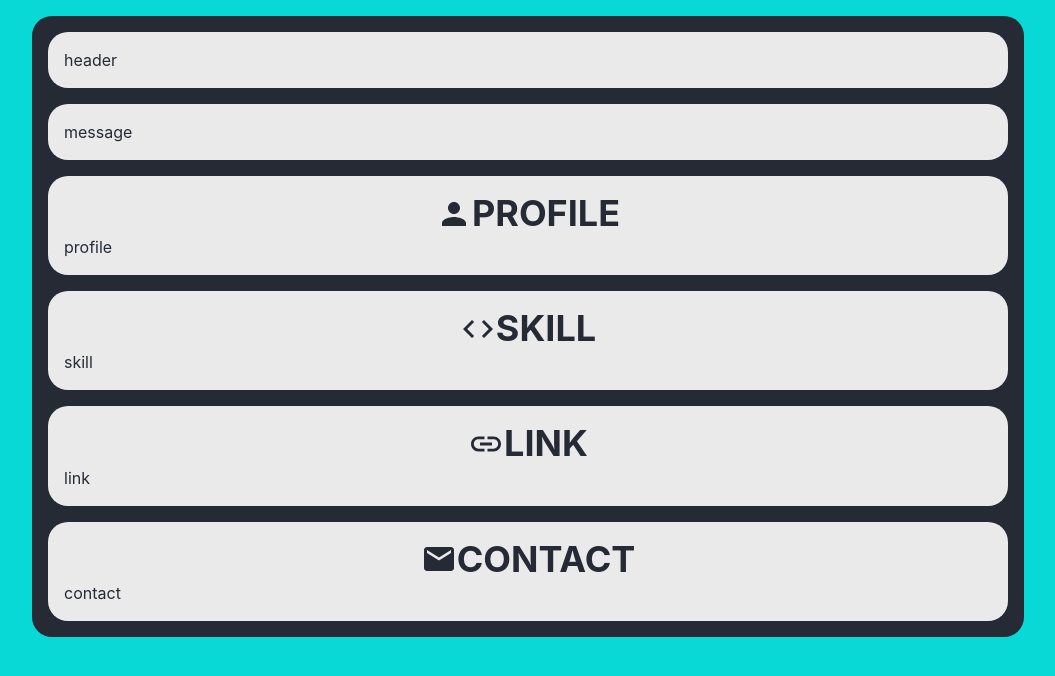
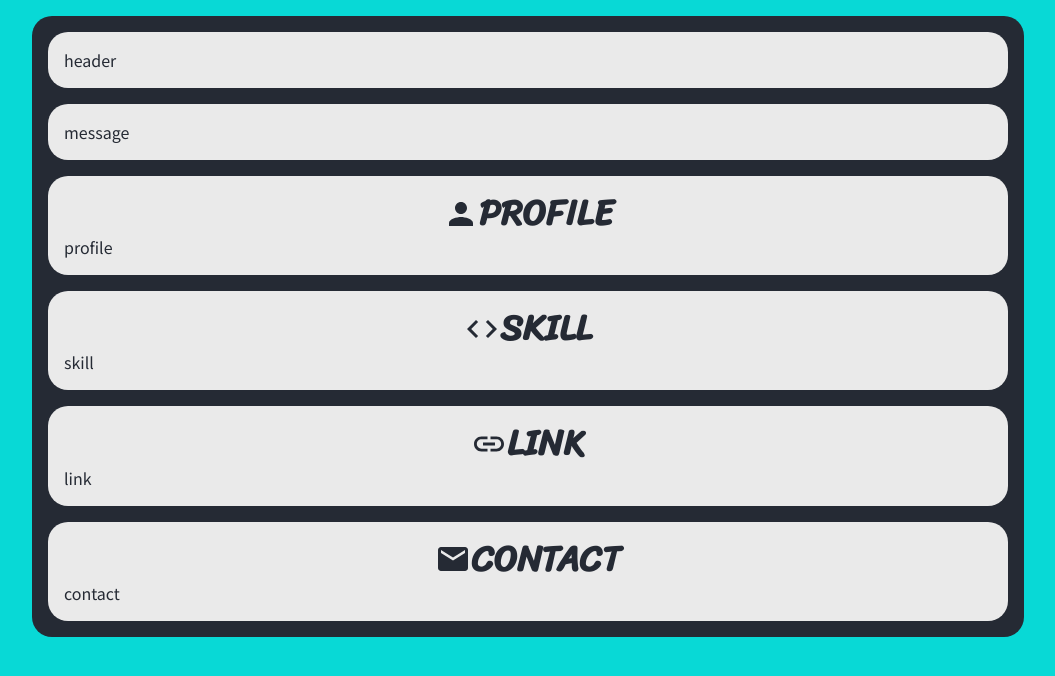
Before and after one commit to mikiya1130/morisakimikiya.com, a Next.js app: page / in a window 1280 px wide. Shown: the top 676 px of the page, without its empty margins (112-1167 px from the left). Built offline with nearby package versions, Linux system fonts and the light colour scheme.

Commit message:
chore: add fonts
- Sriracha
- Noto Sans JP

```diff
--- a/package.json
+++ b/package.json
@@ -20,6 +20,8 @@
     "@chakra-ui/react": "^1.7.3",
     "@emotion/react": "^11",
     "@emotion/styled": "^11",
+    "@fontsource/noto-sans-jp": "^4.5.2",
+    "@fontsource/sriracha": "^4.5.0",
     "framer-motion": "^5",
     "next": "12.0.7",
     "react": "17.0.2",
--- a/src/pages/_app.tsx
+++ b/src/pages/_app.tsx
@@ -1,6 +1,8 @@
 import { ChakraProvider } from '@chakra-ui/react';
 import type { AppProps } from 'next/app';
 import theme from '@/theme';
+import '@fontsource/sriracha';
+import '@fontsource/noto-sans-jp';
 
 function MyApp({ Component, pageProps }: AppProps) {
   return (
--- a/src/theme.ts
+++ b/src/theme.ts
@@ -16,9 +16,15 @@ const styles = {
   },
 };
 
+const fonts = {
+  heading: `'Sriracha', 'Noto Sans JP'`,
+  body: `Noto Sans JP`,
+};
+
 const theme = extendTheme({
   colors,
   styles,
+  fonts,
 });
 
 export default theme;
```
Also changed, not shown: 1 other file (tests, documents, lock files or other folders).
